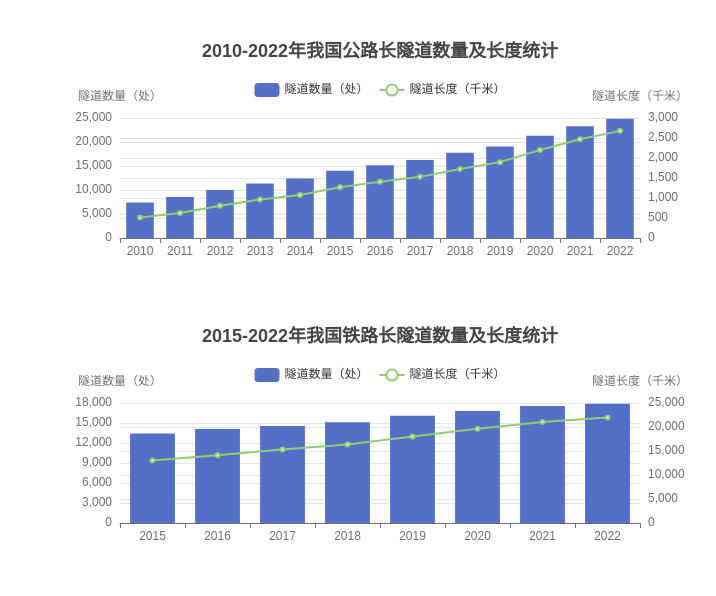
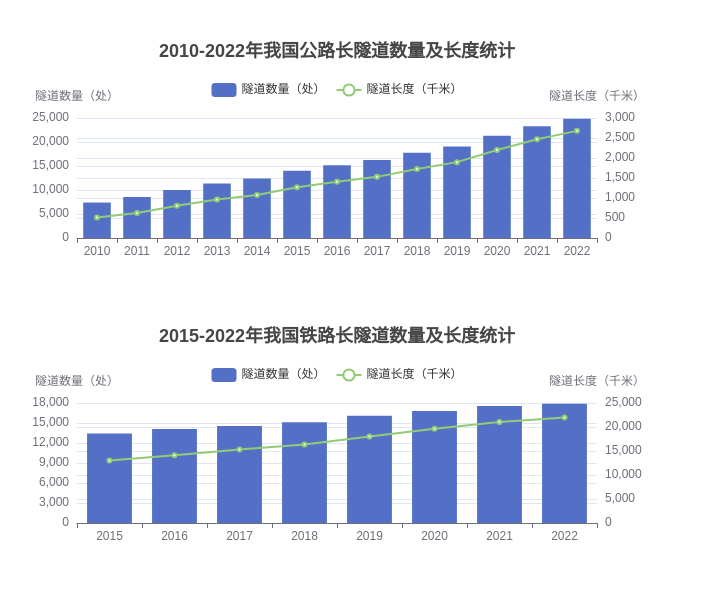
Before and after one commit to XueBingYuyu/longContrast.github.io, a plain HTML site: page index.html in a window 1280 px wide. Shown: the whole page, without its empty margins (293-1009 px from the left). Drawn offline with nearby package versions, Linux system fonts and the light colour scheme.

Commit message:
Update index.html

```diff
--- a/index.html
+++ b/index.html
@@ -31,7 +31,7 @@
             /* align-items: flex-end; */
             /* 设置项目在交叉轴上对齐方式为末尾对齐，使其靠右排列 */
             /* margin-right: 100px; */
-            margin-left: 350px;
+            align-items: center;
             margin-top: 0px;
 
         }
```
